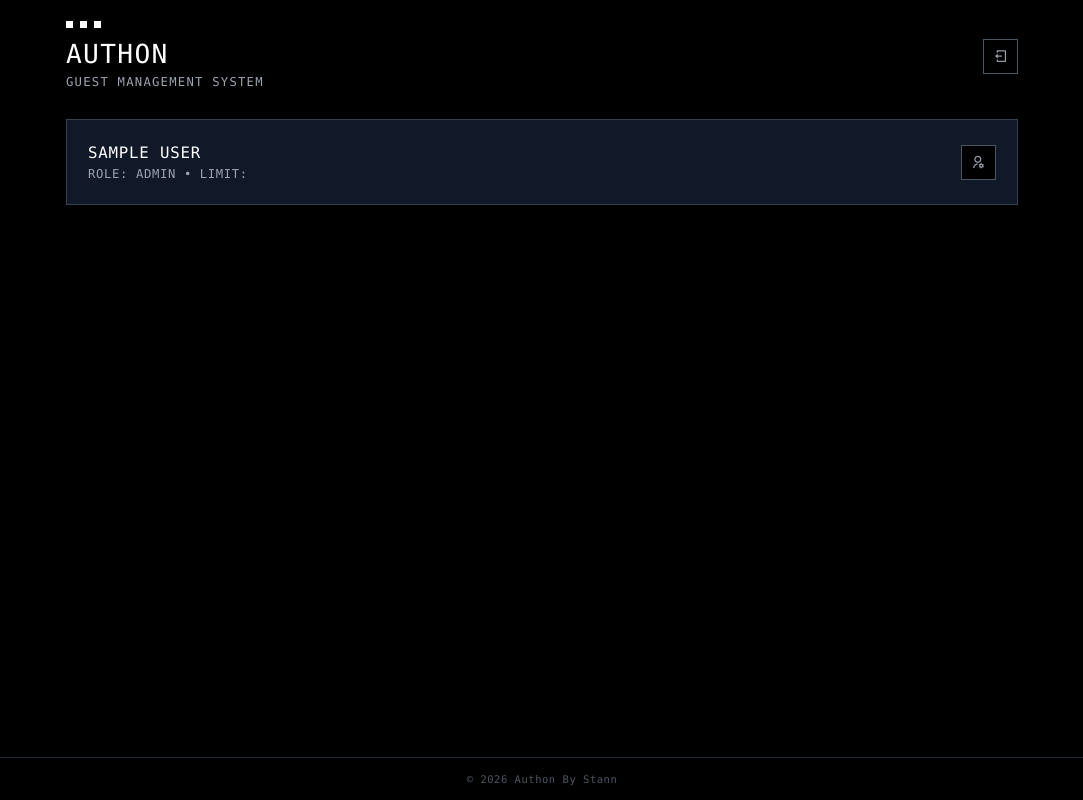
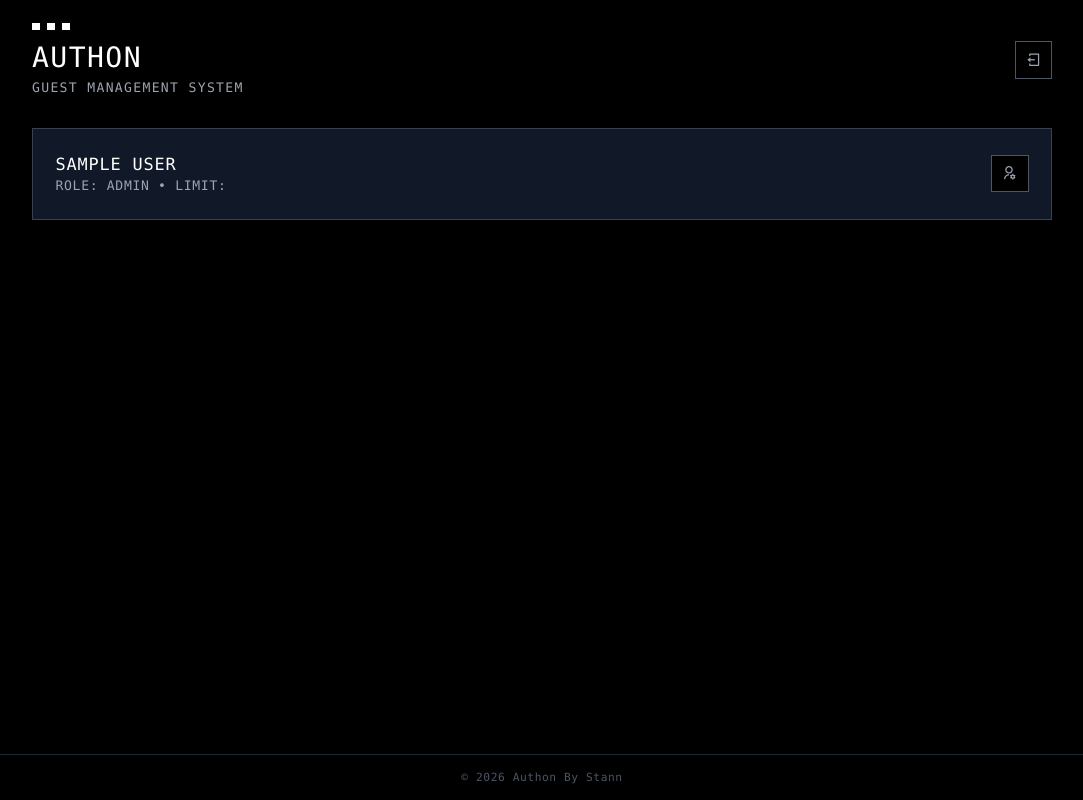
Before and after one commit to stann-kr/Authon, a Next.js app: page / in a window 1280 px wide. Shown: the whole page, without its empty margins (98-1181 px from the left). Built offline with nearby package versions, Linux system fonts and the light colour scheme; sample sign-in values are in the browser's storage.

Commit message:
fix: 폰트 사이즈 재조정

```diff
--- a/app/globals.css
+++ b/app/globals.css
@@ -4,7 +4,13 @@
 @tailwind utilities;
 
 :root {
-  font-size: 14px;
+  font-size: 16px; /* 모바일: 기존 14px에서 1단계 상향 */
+}
+
+@media (min-width: 640px) {
+  :root {
+    font-size: 15px; /* 데스크탑: 기존 14px에서 1단계 상향 */
+  }
 }
 
 html,
--- a/app/page.tsx
+++ b/app/page.tsx
@@ -1,14 +1,13 @@
+"use client";
 
-'use client';
-
-import { useEffect, useState } from 'react';
-import { useRouter } from 'next/navigation';
-import Link from 'next/link';
-import { getUser, logout, hasAccess, User } from '../lib/auth';
-import Footer from '@/components/Footer';
-import Spinner from '@/components/Spinner';
-import RoleLabel from '@/components/RoleLabel';
-import { BRAND_NAME, BRAND_TAGLINE } from '@/lib/brand';
+import { useEffect, useState } from "react";
+import { useRouter } from "next/navigation";
+import Link from "next/link";
+import { getUser, logout, hasAccess, User } from "../lib/auth";
+import Footer from "@/components/Footer";
+import Spinner from "@/components/Spinner";
+import RoleLabel from "@/components/RoleLabel";
+import { BRAND_NAME, BRAND_TAGLINE } from "@/lib/brand";
 
 export default function Home() {
   const [user, setUser] = useState<User | null>(null);
@@ -19,7 +18,7 @@ export default function Home() {
     const currentUser = getUser();
 
     if (!currentUser) {
-      router.push('/auth/login');
+      router.push("/auth/login");
       return;
     }
 
@@ -37,39 +36,39 @@ export default function Home() {
 
   const menuItems = [
     {
-      id: 'guest',
-      title: 'GUEST',
-      subtitle: 'ACCESS REGISTRATION',
-      description: 'REGISTER FOR EVENT ACCESS',
-      icon: 'ri-user-line',
-      href: '/guest',
-      bgColor: 'from-blue-900 to-blue-800',
-      requiredAccess: ['guest']
+      id: "guest",
+      title: "GUEST",
+      subtitle: "ACCESS REGISTRATION",
+      description: "REGISTER FOR EVENT ACCESS",
+      icon: "ri-user-line",
+      href: "/guest",
+      bgColor: "from-blue-900 to-blue-800",
+      requiredAccess: ["guest"],
     },
     {
-      id: 'door',
-      title: 'DOOR',
-      subtitle: 'ENTRANCE CONTROL',
-      description: 'CHECK GUEST VERIFICATION',
-      icon: 'ri-door-open-line',
-      href: '/door',
-      bgColor: 'from-purple-900 to-purple-800',
-      requiredAccess: ['door']
+      id: "door",
+      title: "DOOR",
+      subtitle: "ENTRANCE CONTROL",
+      description: "CHECK GUEST VERIFICATION",
+      icon: "ri-door-open-line",
+      href: "/door",
+      bgColor: "from-purple-900 to-purple-800",
+      requiredAccess: ["door"],
     },
     {
-      id: 'admin',
-      title: 'ADMIN',
-      subtitle: 'SYSTEM MANAGEMENT',
-      description: 'GUEST CONTROL SYSTEM',
-      icon: 'ri-settings-line',
-      href: '/admin',
-      bgColor: 'from-gray-900 to-black',
-      requiredAccess: ['admin']
-    }
+      id: "admin",
+      title: "ADMIN",
+      subtitle: "SYSTEM MANAGEMENT",
+      description: "GUEST CONTROL SYSTEM",
+      icon: "ri-settings-line",
+      href: "/admin",
+      bgColor: "from-gray-900 to-black",
+      requiredAccess: ["admin"],
+    },
   ];
 
-  const accessibleMenus = menuItems.filter(item =>
-    hasAccess(user.role, item.requiredAccess)
+  const accessibleMenus = menuItems.filter((item) =>
+    hasAccess(user.role, item.requiredAccess),
   );
 
   return (
@@ -83,8 +82,12 @@ export default function Home() {
                 <div className="w-2 h-2 bg-white"></div>
                 <div className="w-2 h-2 bg-white"></div>
               </div>
-              <h1 className="font-mono text-xl sm:text-2xl lg:text-3xl tracking-wider text-white uppercase mb-1">{BRAND_NAME}</h1>
-              <p className="text-xs sm:text-sm text-gray-400 tracking-widest font-mono uppercase">{BRAND_TAGLINE}</p>
+              <h1 className="font-mono text-xl sm:text-2xl lg:text-3xl tracking-wider text-white uppercase mb-1">
+                {BRAND_NAME}
+              </h1>
+              <p className="text-xs sm:text-sm text-gray-400 tracking-widest font-mono uppercase">
+                {BRAND_TAGLINE}
+              </p>
             </div>
 
             <button
@@ -95,14 +98,15 @@ export default function Home() {
             </button>
           </div>
 
-          <div className="bg-gray-900 border border-gray-700 p-4 lg:p-6 mb-6">
+          <div className="bg-gray-900 border border-gray-700 p-4 lg:p-6">
             <div className="flex items-center justify-between">
               <div>
                 <p className="font-mono text-sm sm:text-base lg:text-lg tracking-wider text-white uppercase">
                   {user.name}
                 </p>
                 <p className="text-xs sm:text-sm text-gray-400 font-mono tracking-wider">
-                  ROLE: <RoleLabel role={user.role} /> • LIMIT: {user.guest_limit}
+                  ROLE: <RoleLabel role={user.role} /> • LIMIT:{" "}
+                  {user.guest_limit}
                 </p>
               </div>
               <Link
@@ -119,11 +123,15 @@ export default function Home() {
           <div className="grid grid-cols-1 md:grid-cols-2 lg:grid-cols-3 gap-4 lg:gap-6 flex-1 content-start">
             {accessibleMenus.map((item, index) => (
               <Link key={item.id} href={item.href} className="block">
-                <div className={`bg-gradient-to-br ${item.bgColor} border border-gray-700 p-5 sm:p-6 hover:border-white transition-all duration-300 group h-full flex flex-col justify-between min-h-[180px] lg:min-h-[200px]`}>
+                <div
+                  className={`bg-gradient-to-br ${item.bgColor} border border-gray-700 p-5 sm:p-6 hover:border-white transition-all duration-300 group h-full flex flex-col justify-between min-h-[180px] lg:min-h-[200px]`}
+                >
                   <div className="flex items-center justify-between mb-4">
                     <div className="flex items-center gap-3">
                       <div className="w-10 h-10 sm:w-12 sm:h-12 border border-gray-600 bg-black/50 flex items-center justify-center group-hover:border-white transition-colors">
-                        <i className={`${item.icon} text-white text-base sm:text-lg`}></i>
+                        <i
+                          className={`${item.icon} text-white text-base sm:text-lg`}
+                        ></i>
                       </div>
                       <div>
                         <h2 className="font-mono text-base sm:text-lg tracking-wider text-white uppercase mb-1">
@@ -138,7 +146,7 @@ export default function Home() {
                     <div className="text-right">
                       <div className="w-6 h-6 border border-gray-600 flex items-center justify-center group-hover:border-white transition-colors">
                         <span className="text-xs font-mono text-gray-400 group-hover:text-white">
-                          {String(index + 1).padStart(2, '0')}
+                          {String(index + 1).padStart(2, "0")}
                         </span>
                       </div>
                     </div>
@@ -168,7 +176,6 @@ export default function Home() {
               </Link>
             ))}
           </div>
-
         </div>
       </div>
 
```
